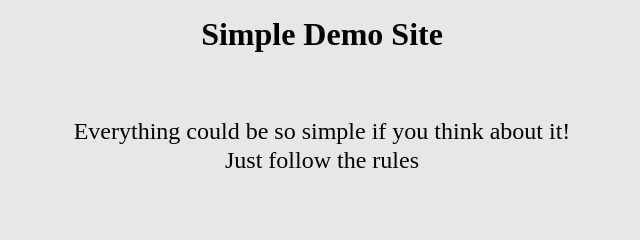
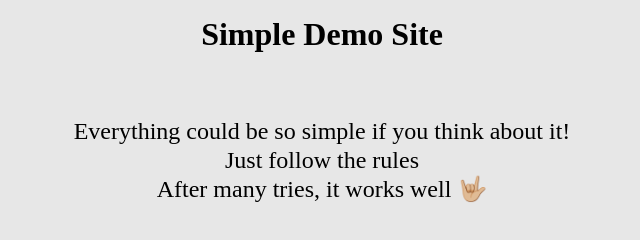
Before and after one commit to hadikman/html-github-actions, a plain HTML site: page index.html in a window 1280 px wide. Shown: the whole page, without its empty margins (318-958 px from the left). Drawn offline with Linux system fonts and the light colour scheme.

Commit message:
add a successfull message

```diff
--- a/index.html
+++ b/index.html
@@ -15,6 +15,7 @@
       <div class="content">
         <p>Everything could be so simple if you think about it!</p>
         <p>Just follow the rules</p>
+        <p>After many tries, it works well 🤟🏼</p>
       </div>
     </div>
   </body>
```
